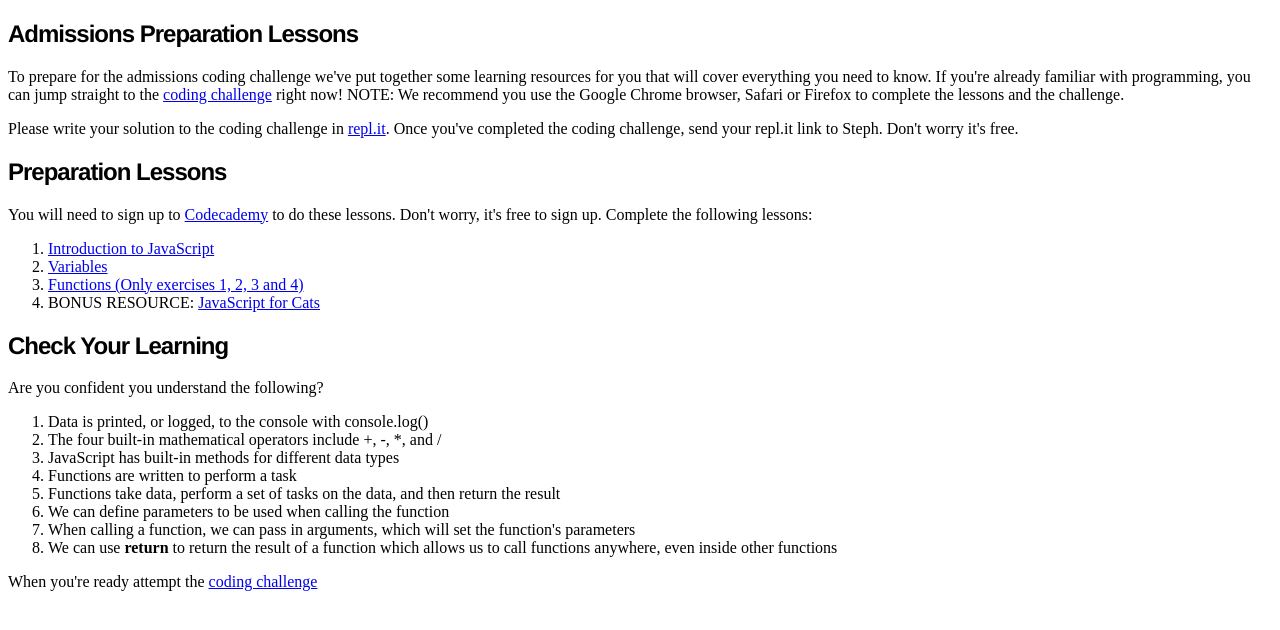
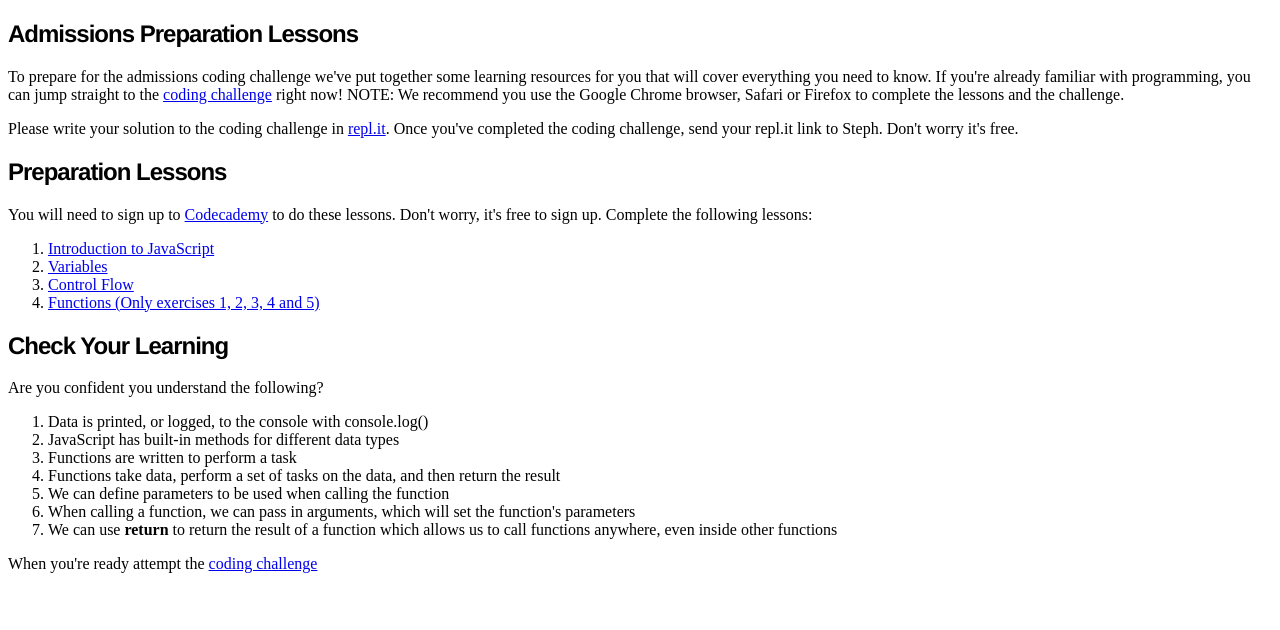
Before and after one commit to keithdhd/admissions_prep, a plain HTML site: page admissions-prep.html in a window 1280 px wide. Drawn offline with Linux system fonts and the light colour scheme.

Commit message:
adds requirement to do Control Flow lesson.

```diff
--- a/admissions-prep.html
+++ b/admissions-prep.html
@@ -22,15 +22,14 @@
       <ol>
         <li><a href="https://www.codecademy.com/courses/learn-javascript-introduction/lessons/introduction-to-javascript" target="_blank">Introduction to JavaScript</a></li>
         <li><a href="https://www.codecademy.com/courses/learn-javascript-introduction/lessons/variables" target="_blank">Variables</a></li>
-        <li><a href="https://www.codecademy.com/courses/learn-javascript-functions/lessons/functions" target="_blank">Functions (Only exercises 1, 2, 3 and 4)</a></li>
-        <li>BONUS RESOURCE: <a href="http://jsforcats.com">JavaScript for Cats</a></li>
+        <li><a href="https://www.codecademy.com/courses/learn-javascript-control-flow/lessons/control-flow" target="_blank">Control Flow</a></li>
+        <li><a href="https://www.codecademy.com/courses/learn-javascript-functions/lessons/functions" target="_blank">Functions (Only exercises 1, 2, 3, 4 and 5)</a></li>
       </ol>
 
       <h2>Check Your Learning</h2>
         Are you confident you understand the following?
         <ol>
           <li>Data is printed, or logged, to the console with console.log()</li>
-          <li>The four built-in mathematical operators include +, -, *, and /</li>
           <li>JavaScript has built-in methods for different data types</li>
           <li>Functions are written to perform a task</li>
           <li>Functions take data, perform a set of tasks on the data, and then return the result</li>
```
Also changed, not shown: coding-challenge.html (+1 -7 lines), index.html (+1 -14 lines).
